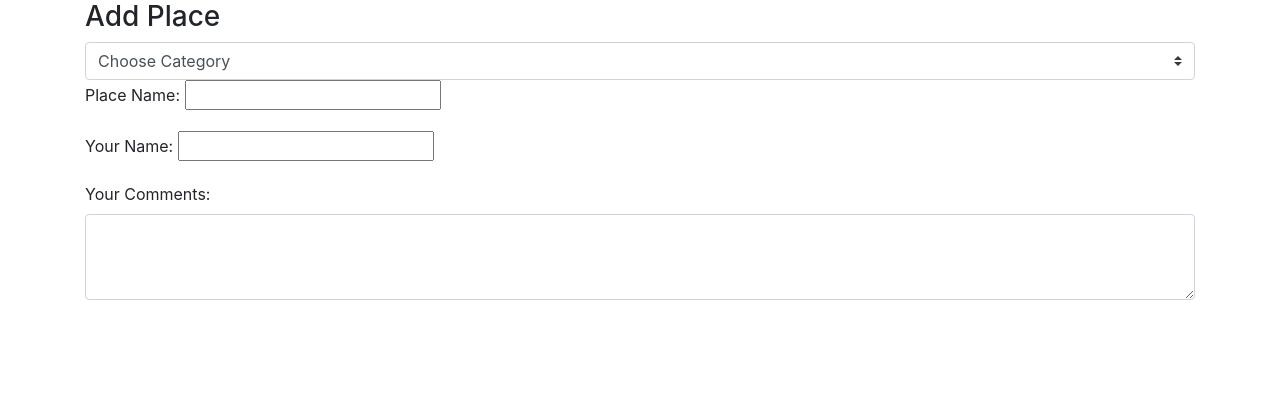
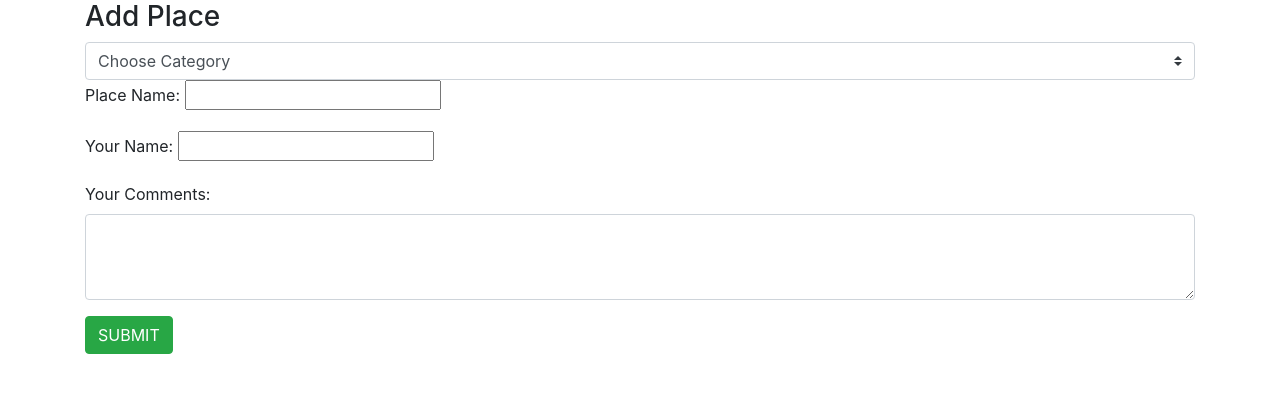
Before and after one commit to kososwede/ms3, a Flask app: page /add_place in a window 1280 px wide. Shown: the top 393 px of the page. Run offline with Flask 2, Linux system fonts and the light colour scheme; data that the repository does not hold is empty; some libraries are stand-ins or nearby versions.

Commit message:
added submit button

```diff
--- a/templates/addplace.html
+++ b/templates/addplace.html
@@ -14,6 +14,7 @@
   <option value="{{cat.category_name}}">{{cat.category_name}}</option>
 {% endfor %}
 </select>
+
 </div>
 </div>
 <div class="row">
@@ -36,6 +37,7 @@
     <label for="exampleFormControlTextarea1">Your Comments:</label>
     <textarea class="form-control" name="user_comments " id="user_comments" rows="3"></textarea>
   </div>
+  <button type="submit" class="btn btn-success" name="action">SUBMIT</button>
 </form>
 </div>
 {% endblock %}
```
